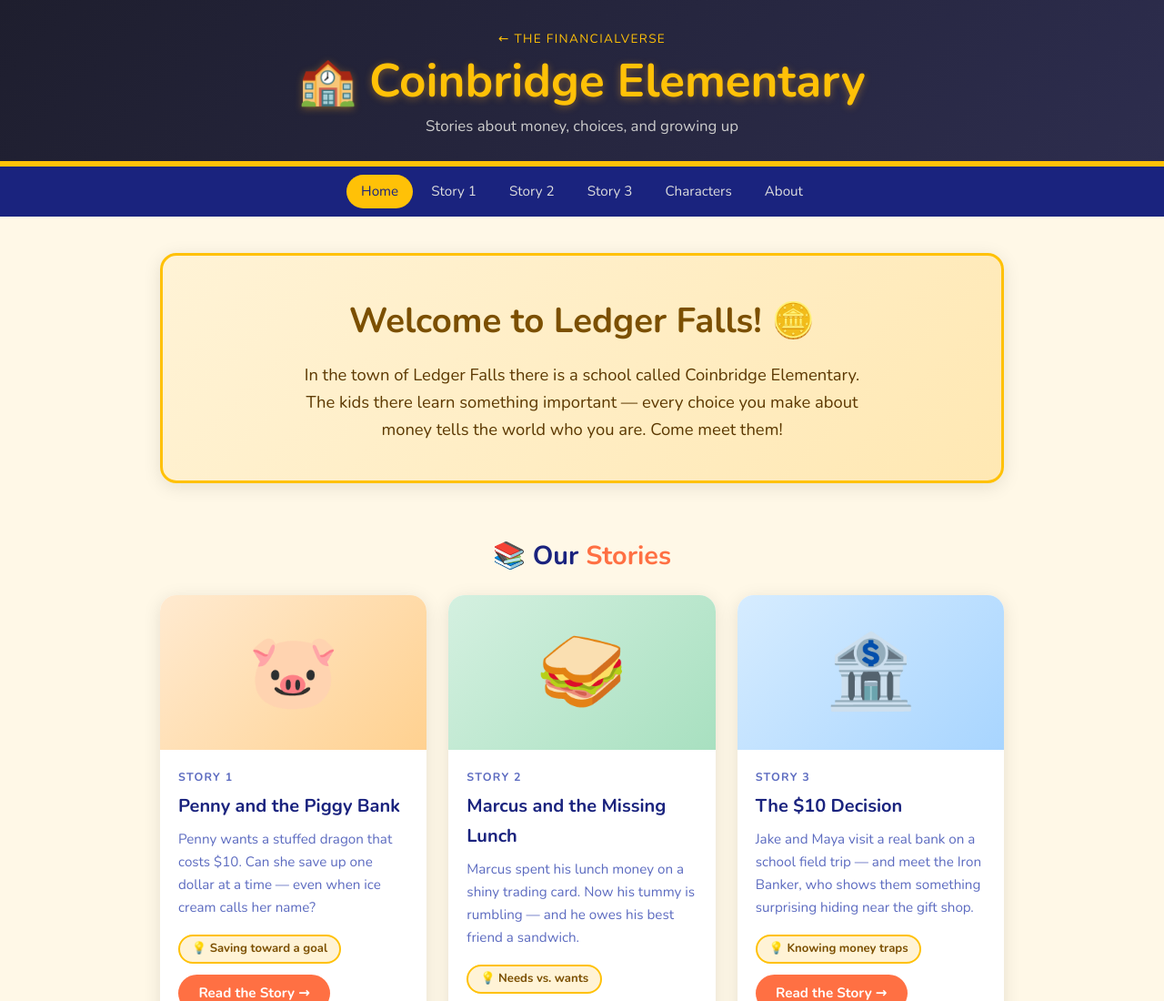
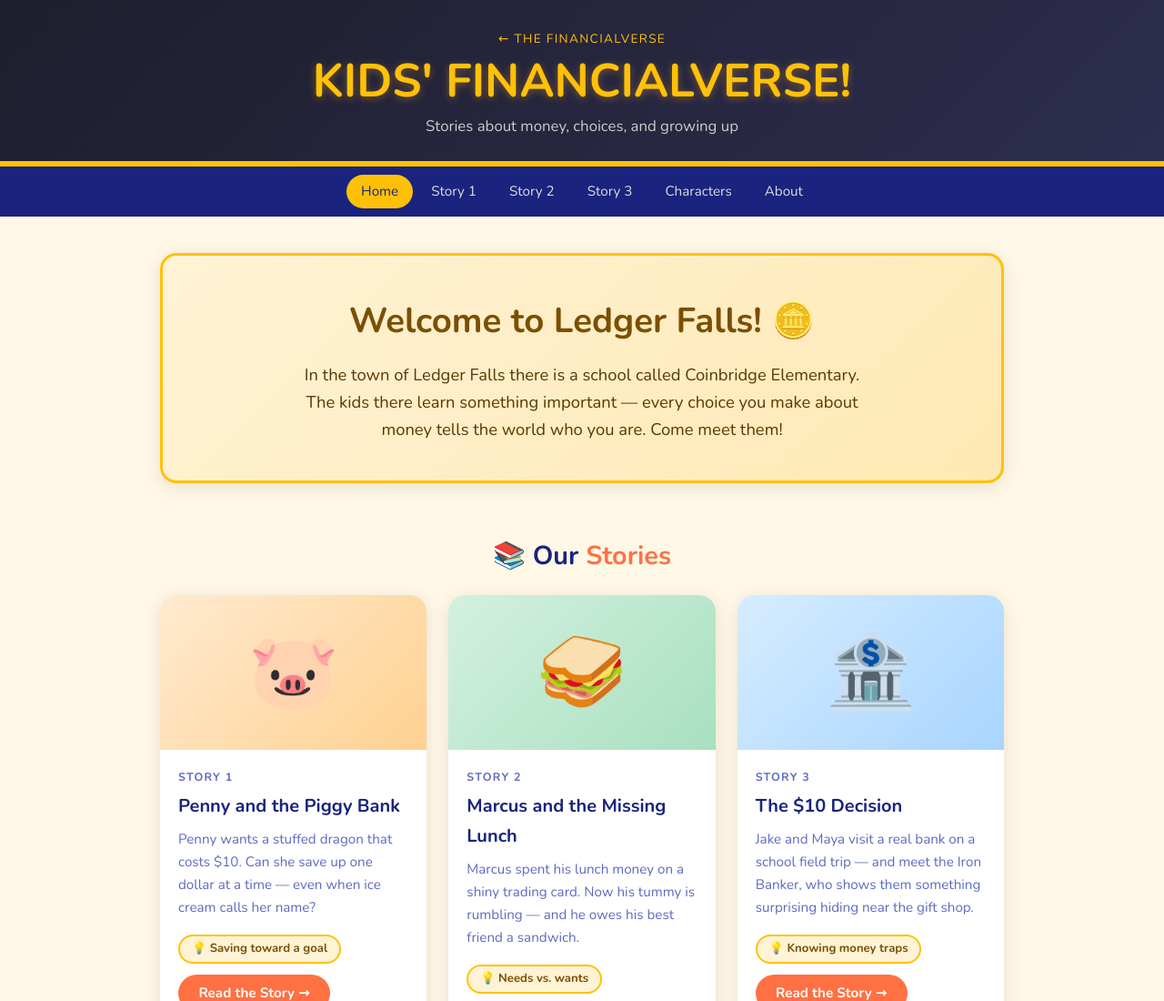
Before and after one commit to matstaf76/financialverse-kids, a plain HTML site: page index.html in a window 1280 px wide. Shown: the top 1100 px of the page at 91% size. Drawn offline with nearby package versions, Linux system fonts and the light colour scheme.

Commit message:
Update index.html

```diff
--- a/index.html
+++ b/index.html
@@ -13,7 +13,7 @@
   <!-- HEADER -->
   <header class="site-header">
     <div class="logo-top"><a href="https://thefinancialverse.com">← The Financialverse</a></div>
-    <h1>🏫 Coinbridge Elementary</h1>
+    <h1>KIDS' FINANCIALVERSE!</h1>
     <p class="tagline">Stories about money, choices, and growing up</p>
   </header>
 
```
